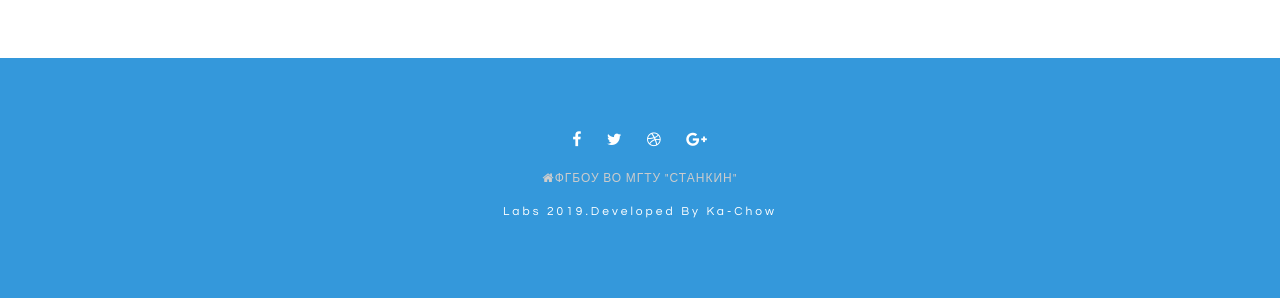
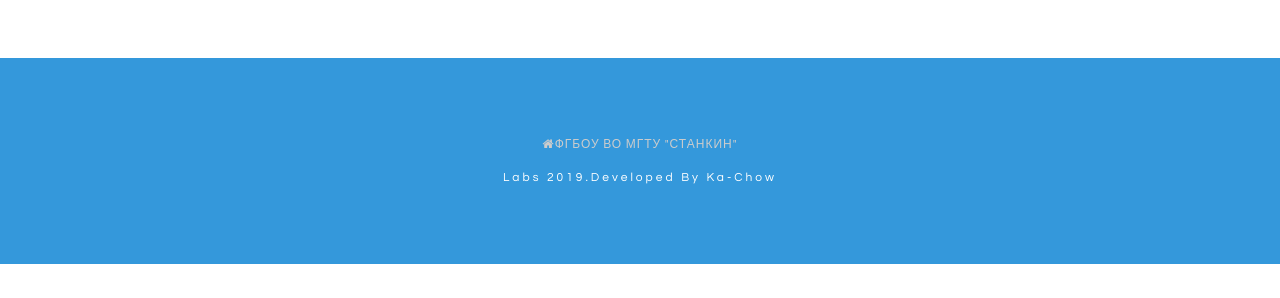
Before and after one commit to lerchicperch/LAB2019, a plain HTML site: page Lab3.html in a window 1280 px wide. Shown: the part 2269-2567 px from the top of the page. After the commit the page ends 2533 px from the top, so only its background shows below. Drawn offline with Linux system fonts and the light colour scheme; some packages are replaced by stand-ins of ours.

Commit message:
Update Lab3.html

```diff
--- a/Lab3.html
+++ b/Lab3.html
@@ -228,18 +228,6 @@ function drawHand(ctx, pos, length, width) {
         <div class="container">
             <div class="row">
                 <div class="col-sm-12 text-center">
-                    <div class="footer-social-link">
-                        <ul>
-                            <li><a href=""><i class="fa fa-facebook"></i></a>
-                            </li>
-                            <li><a href=""><i class="fa fa-twitter"></i></a>
-                            </li>
-                            <li><a href=""><i class="fa fa-dribbble"></i></a>
-                            </li>
-                            <li><a href=""><i class="fa fa-google-plus"></i></a>
-                            </li>
-                        </ul>
-                    </div>
                     <div class="footer-info">
                         <h6><i class="fa fa-home pr5"></i>ФГБОУ ВО МГТУ "СТАНКИН"</h6>
                     </div>
```
